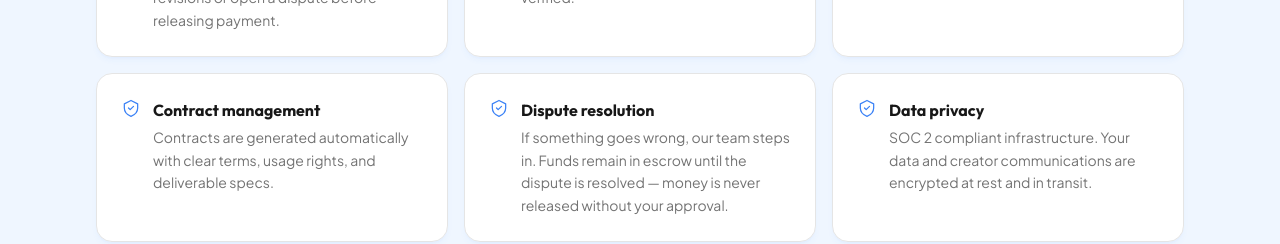
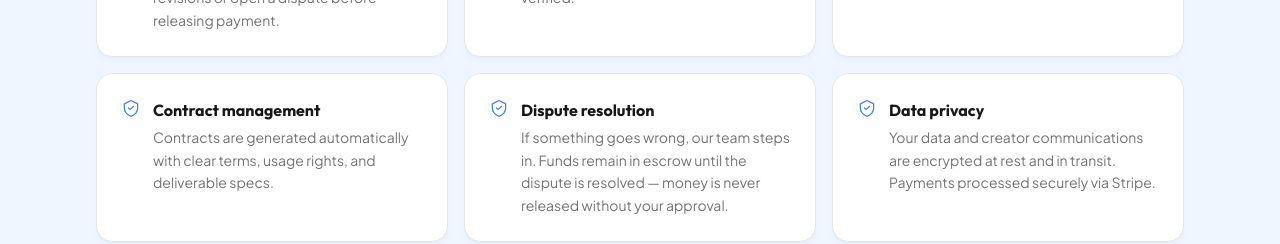
Before and after one commit to flinchify/hireacreator.ai, a Next.js app: page /for-brands in a window 1280 px wide. Shown: the part 4360-4604 px from the top of the page. Built offline with nearby package versions, Linux system fonts and the light colour scheme; no server answers.

Commit message:
fix: update trust bar copy + remove SOC 2 claim from for-brands

```diff
--- a/components/for-brands-content.tsx
+++ b/components/for-brands-content.tsx
@@ -413,7 +413,7 @@ export function ForBrandsContent() {
               { title: "Real brand reviews", desc: "Only brands that completed a booking can leave reviews. No fake testimonials — just honest feedback." },
               { title: "Contract management", desc: "Contracts are generated automatically with clear terms, usage rights, and deliverable specs." },
               { title: "Dispute resolution", desc: "If something goes wrong, our team steps in. Funds remain in escrow until the dispute is resolved — money is never released without your approval." },
-              { title: "Data privacy", desc: "SOC 2 compliant infrastructure. Your data and creator communications are encrypted at rest and in transit." },
+              { title: "Data privacy", desc: "Your data and creator communications are encrypted at rest and in transit. Payments processed securely via Stripe." },
             ].map((item) => (
               <div key={item.title} className="aos-stagger-item flex items-start gap-3 bg-white border border-neutral-200 rounded-2xl p-5 sm:p-6 hover:border-neutral-300 shadow-md shadow-blue-500/5 transition-all duration-200">
                 <ShieldIcon />
--- a/components/homepage-content.tsx
+++ b/components/homepage-content.tsx
@@ -294,7 +294,7 @@ export function HomepageContent({ featured, creatorCount }: { featured: Creator[
       {creatorCount > 0 && (
         <section className="py-8 border-y border-neutral-100">
           <p className="text-sm text-neutral-400 text-center">
-            Trusted by {creatorCount.toLocaleString()}+ creators
+            Join {creatorCount.toLocaleString()}+ creators already on the platform
           </p>
         </section>
       )}
```
